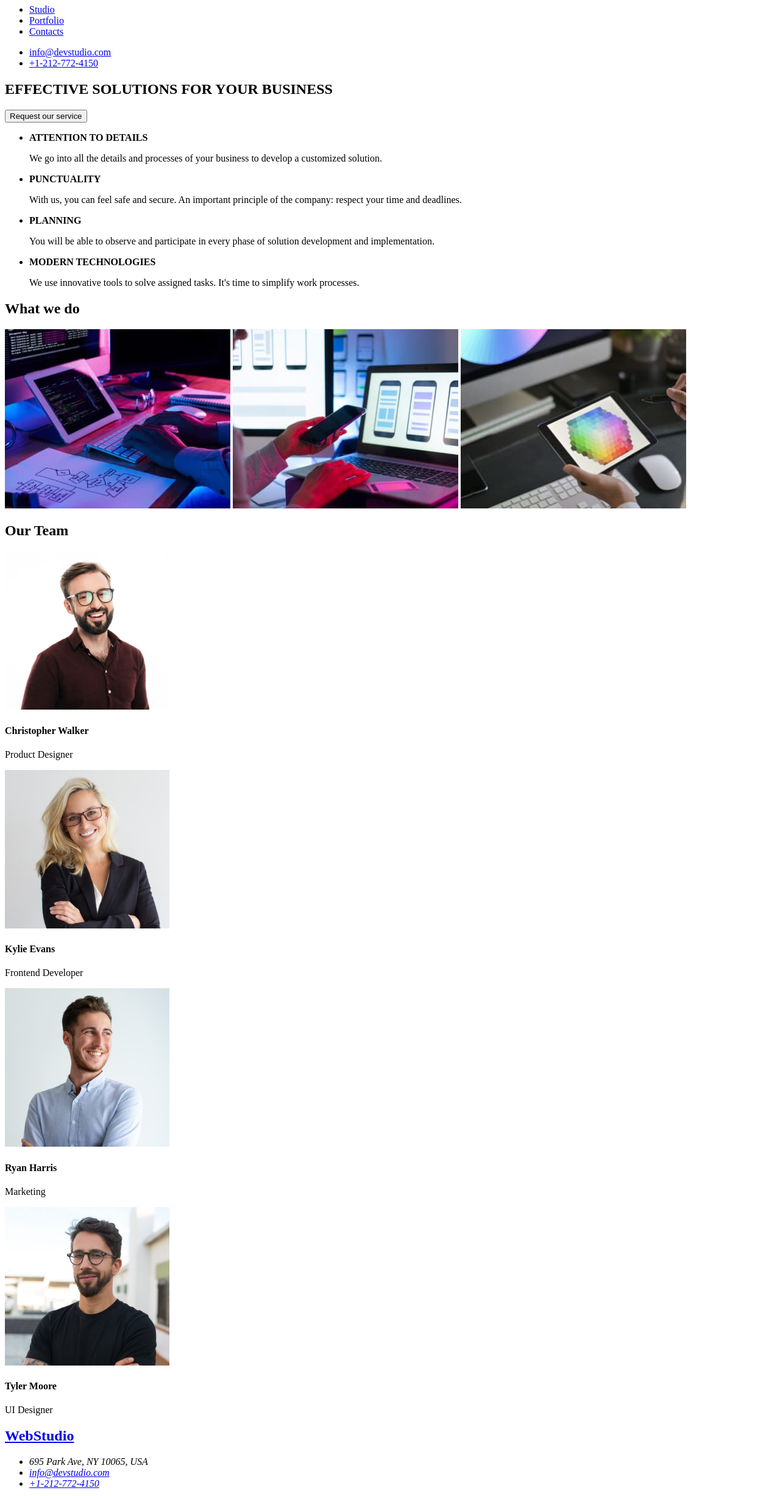
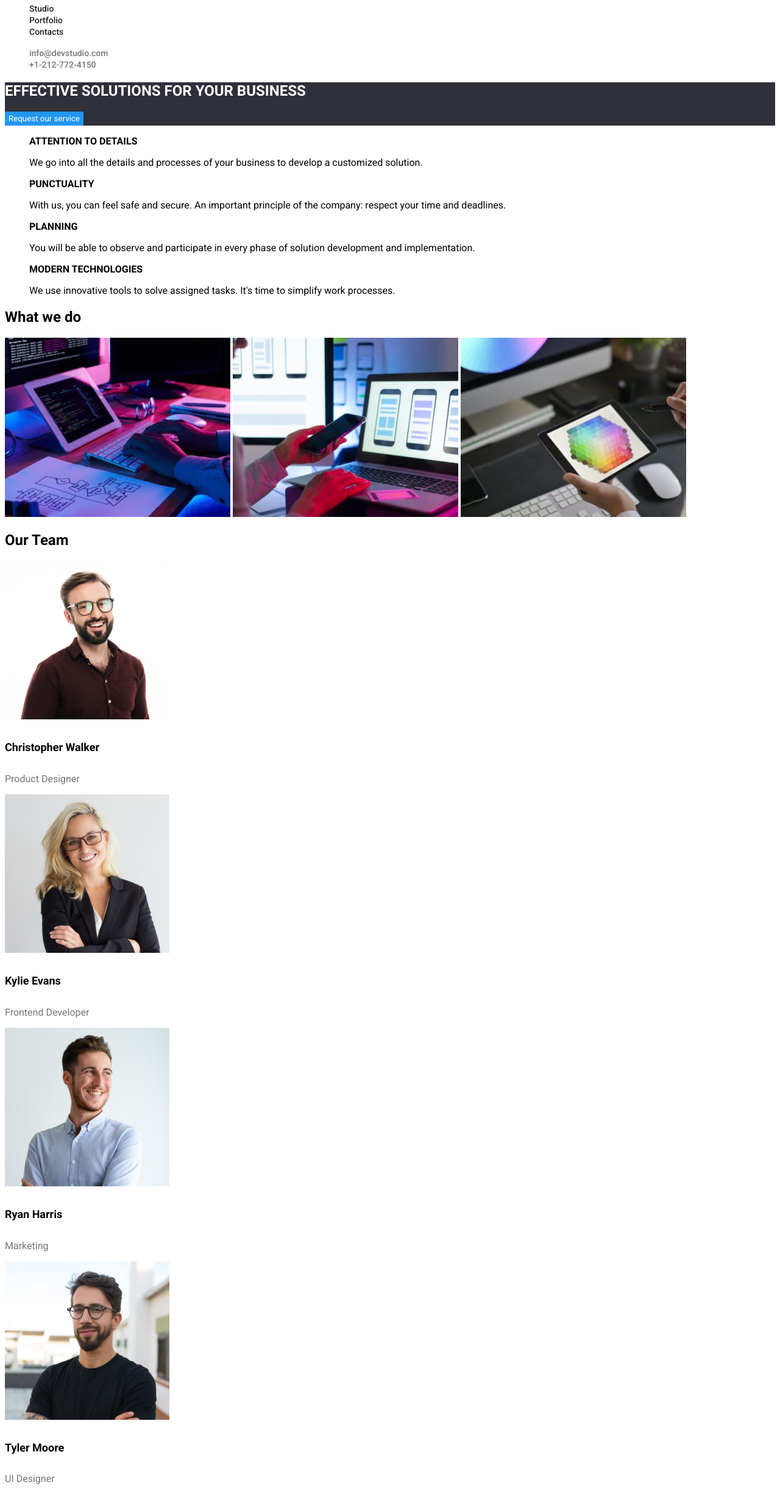
Before and after one commit to chiperandrei42/goit-markup-hw-02, a plain HTML site: page index.html in a window 1280 px wide. Shown: the part 73-2527 px from the top of the page at 61% size. Drawn offline with Linux system fonts and the light colour scheme.

Commit message:
Finished css styling for both html files

```diff
--- a/css/styles.css
+++ b/css/styles.css
@@ -0,0 +1,134 @@
+:root {
+    --default-text-color: #212121;
+    --text-hover-color: #2196F3;
+    --subtext-color: #757575;
+    --heading-font-family: 'Roboto', sans-serif;
+    --logo-font-family: 'Raleway', sans-serif;
+    --secondary-bg-color: #2F303A;
+    --buttons-color: #F5F4FA;
+}
+
+body {
+    font-family: var(--heading-font-family);
+}
+
+.main-navigation .link-class {
+    color:var(--default-text-color);
+    font-weight: 500;
+    font-size: 14px;
+    line-height: normal;
+}
+
+.link-class {
+    text-decoration: none;
+}
+
+.main-navigation .contact-link {
+    text-decoration: none;
+    color: var(--subtext-color);
+    font-weight: 500;
+    font-size: 14px;
+    line-height: normal;
+}
+
+.main-navigation a:hover {
+    color:var(--text-hover-color);
+}
+
+.logo {
+    text-decoration: none;
+    color: var(--text-hover-color);
+        font-family: var(--logo-font-family);
+        text-decoration: none;
+        font-weight: 700;
+        font-size: 26px;
+        line-height: 162.5%;
+}
+
+.logo-secondary-color {
+    color: var(--default-text-color);
+}
+
+.buttons .button {
+    font-family: var(--heading-font-family);
+    background-color: var(--buttons-color);
+    border: none;
+    border-radius: 2px;
+    line-height: 162.5%;
+    cursor:pointer;
+}
+
+.button:hover {
+    background-color:var(--text-hover-color)
+}
+
+.list-class {
+    list-style-type: none;
+}
+
+.primary-text {
+    font-family: var(--heading-font-family);
+    font-weight: 700;
+    font-size: 18px;
+    line-height: 200%
+}
+
+.secondary-text {
+    font-family: var(--heading-font-family);
+    color:var(--subtext-color);
+        font-weight: 400;
+        font-size: 16px;
+        line-height: 200%;
+        line-height: normal;
+}
+
+.footer-section {
+    background-color: var(--secondary-bg-color)
+}
+
+.logo-footer-color {
+    color:white;
+}
+
+.footer-contact {
+    font-style: normal;
+}
+
+.physical-address {
+
+    color:white;
+    font-size: 14px;
+    font-weight: 400px;
+    line-height: normal;
+}
+
+.footer-link-class {
+    font-family: var(--heading-font-family);
+        font-size: 14px;
+        font-weight: 400;
+        line-height: normal;
+        color:var(--subtext-color);
+        text-decoration: none;
+}
+.footer-contact a:hover {
+    color: var(--text-hover-color);
+}
+
+.request-our-service {
+    font-family: var(--heading-font-family);
+        background-color: var(--text-hover-color);
+        border: none;
+        border-radius: 2px;
+        line-height: 162.5%;
+        cursor: pointer;
+        color:white;
+}
+
+.effective-solutions {
+    background-color: var(--secondary-bg-color);
+
+}
+
+.effective-solutions-text {
+    color:white;
+}
--- a/index.html
+++ b/index.html
@@ -3,32 +3,54 @@
   <head>
     <meta charset="UTF-8" />
     <meta name="viewport" content="width=device-width, initial-scale=1.0" />
+    <link rel="preconnect" href="https://fonts.googleapis.com" />
+    <link rel="preconnect" href="https://fonts.gstatic.com" crossorigin />
+    <link
+      href="https://fonts.googleapis.com/css2?family=Raleway:wght@700&family=Roboto:wght@400;500;700;900&display=swap"
+      rel="stylesheet"
+    />
+    <link href="css/styles.css" rel="stylesheet" />
     <title>Studio</title>
   </head>
   <body>
+    <!--Header-->
     <header>
-      <a href="index.html">
-        <h1 class="logo">WebStudio</h1>
+      <a class="link-class" href="index.html">
+        <h1 class="logo">
+          Web<span class="logo-secondary-color">Studio</span>
+        </h1>
       </a>
-      <nav>
-        <ul>
-          <li><a href="index.html">Studio</a></li>
-          <li><a href="portfolio.html">Portfolio</a></li>
-          <li><a href="#">Contacts</a></li>
+      <nav class="main-navigation">
+        <ul class="list-class">
+          <li><a class="link-class" href="index.html">Studio</a></li>
+          <li><a class="link-class" href="portfolio.html">Portfolio</a></li>
+          <li><a class="link-class" href="#">Contacts</a></li>
         </ul>
       </nav>
-      <ul>
-        <li><a href="mailto:info@devstudio.com">info@devstudio.com</a></li>
-        <li><a href="tel:+1-212-772-4150">+1-212-772-4150</a></li>
-      </ul>
+      <section class="main-navigation">
+        <ul class="list-class">
+          <li>
+            <a class="contact-link" href="mailto:info@devstudio.com"
+              >info@devstudio.com</a
+            >
+          </li>
+          <li>
+            <a class="contact-link" href="tel:+1-212-772-4150"
+              >+1-212-772-4150</a
+            >
+          </li>
+        </ul>
+      </section>
     </header>
+    <!--Main-->
     <main>
-      <section>
-        <h2>EFFECTIVE SOLUTIONS FOR YOUR BUSINESS</h2>
-        <button type="button">Request our service</button>
-      </section>
+      <section class="effective-solutions">
+        <h2 class="effective-solutions-text">EFFECTIVE SOLUTIONS FOR YOUR BUSINESS</h2>
+        <button class="request-our-service" type="button">Request our service</button>
+        </section>
+      </div>
       <div>
-        <ul>
+        <ul class="list-class">
           <li>
             <p><b>ATTENTION TO DETAILS</b></p>
             <p>
@@ -90,8 +112,8 @@
               alt="product-designer-portrait"
               width="270"
             />
-            <h4>Christopher Walker</h4>
-            <p>Product Designer</p>
+            <h4 class="primary-text">Christopher Walker</h4>
+            <p class="secondary-text">Product Designer</p>
           </div>
 
           <div>
@@ -100,8 +122,8 @@
               alt="frontend-developer-portrait"
               width="270"
             />
-            <h4>Kylie Evans</h4>
-            <p>Frontend Developer</p>
+            <h4 class="primary-text">Kylie Evans</h4>
+            <p class="secondary-text">Frontend Developer</p>
           </div>
 
           <div>
@@ -110,8 +132,8 @@
               alt="marketing-person"
               width="270"
             />
-            <h4>Ryan Harris</h4>
-            <p>Marketing</p>
+            <h4 class="primary-text">Ryan Harris</h4>
+            <p class="secondary-text">Marketing</p>
           </div>
 
           <div>
@@ -120,22 +142,30 @@
               alt="ui-designer-portrait"
               width="270"
             />
-            <h4>Tyler Moore</h4>
-            <p>UI Designer</p>
+            <h4 class="primary-text">Tyler Moore</h4>
+            <p class="secondary-text">UI Designer</p>
           </div>
         </div>
       </section>
     </main>
+    <!--Footer-->
     <footer>
-      <section>
-        <a href="index.html">
-          <h2>WebStudio</h2>
+      <section class="footer-section">
+        <a class="link-class" href="index.html">
+          <h2 class="logo">Web<span class="logo-footer-color">Studio</span></h2>
         </a>
-        <address>
-          <ul>
-            <li>695 Park Ave, NY 10065, USA</li>
-            <li><a href="mailto:info@devstudio.com">info@devstudio.com</a></li>
-            <li><a href="tel:+1-212-772-4150">+1-212-772-4150</a></li>
+        <address class="footer-contact">
+          <ul class="list-class">
+            <li class="physical-address">695 Park Ave, NY 10065, USA</li>
+            <li>
+              <a class="footer-link-class" href="mailto:info@devstudio.com"
+              >info@devstudio.com</a>
+
+            </li>
+            <li>
+              <a class="footer-link-class" href="tel:+1-212-772-4150"
+                >+1-212-772-4150</a>
+            </li>
           </ul>
         </address>
       </section>
```
Also changed, not shown: portfolio.html (+70 -44 lines).
